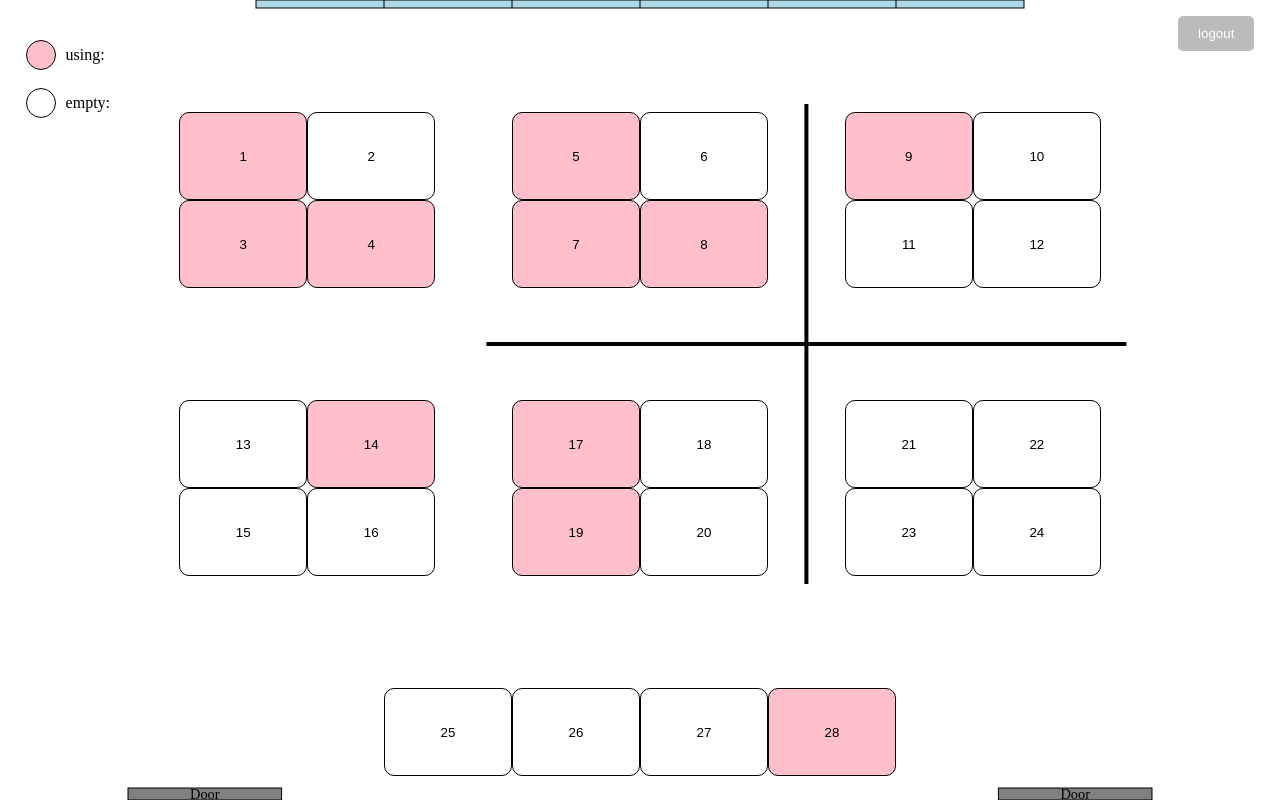
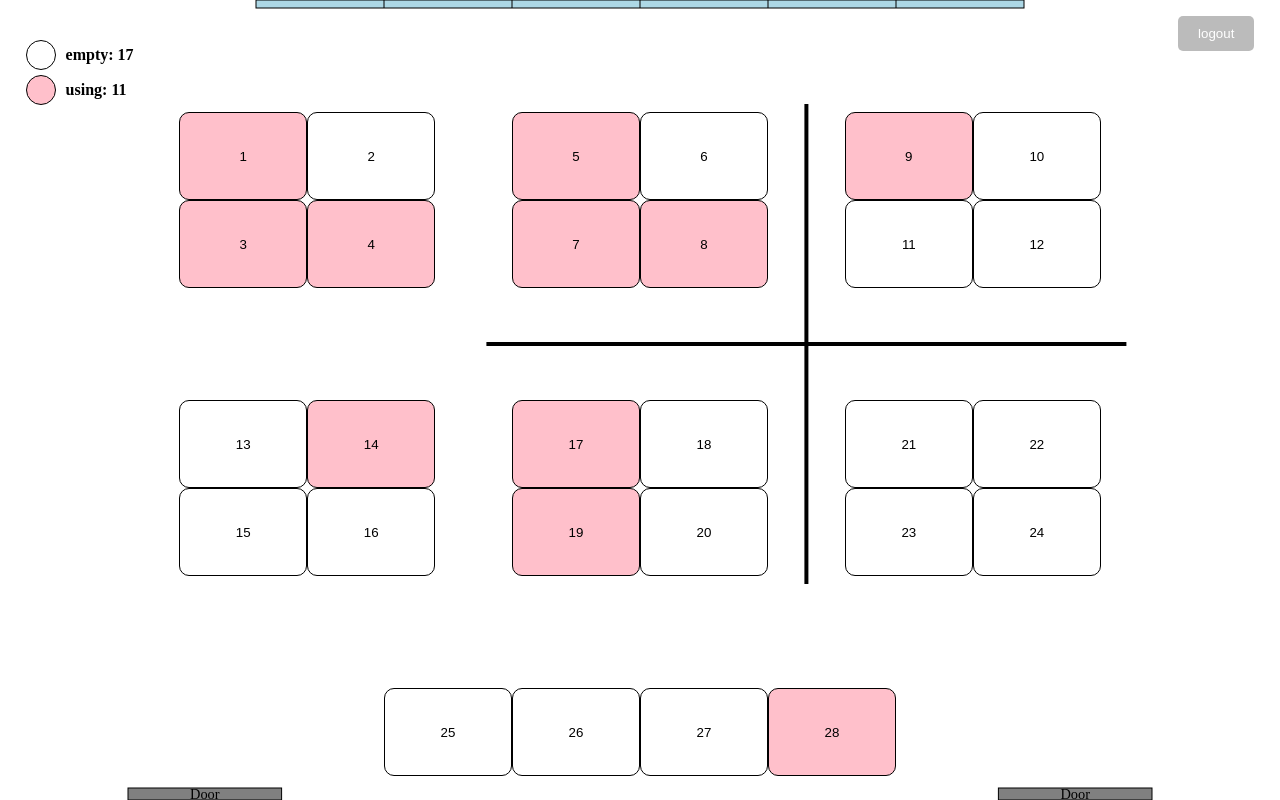
Before and after one commit to kjuni1914/Room302Project, a Django app: page /seat/ in a window 1280 px wide. Run offline with Django 4.2, Linux system fonts and the light colour scheme; a user stored in the database is signed in; data comes from the database, SQL or seed files in the repository.

Commit message:
bug fixed

```diff
--- a/PrisonBreak/usage/static/usage/seats.css
+++ b/PrisonBreak/usage/static/usage/seats.css
@@ -136,3 +136,11 @@ svg {
     border-radius: 50%;
     border: 1px solid #000;
 }
+
+#empty:hover {
+    filter: none;
+    z-index: auto;
+    transform: none;
+    font-size: inherit;
+    cursor: initial;
+}
--- a/PrisonBreak/usage/templates/usage/seats.html
+++ b/PrisonBreak/usage/templates/usage/seats.html
@@ -11,14 +11,13 @@
         <button id="logout" onclick="logout()">logout</button>
 
         <div id="status">
-            <div style="display: flex; flex-direction: row; align-items: center">
-                <button class="circle" id="used" style="margin-right: 10px" onclick="openColorModal('used')"></button>
-                using:
+            <div style="display: flex; flex-direction: row; align-items: center; margin-bottom: 5px">
+                <button class="circle" id="empty" style="margin-right: 10px; margin-bottom: 0px" disabled></button>
+                <h4 id="emptyInfo" style="margin-right: 10px; margin-bottom: 0px; margin-top: 0px"></h4>
             </div>
-            <br />
-            <div style="display: flex; flex-direction: row; align-items: center">
-                <button class="circle" id="empty" style="margin-right: 10px" onclick="openColorModal('empty')"></button>
-                empty:
+            <div style="display: flex; flex-direction: row; align-items: center; margin-bottom: 5px">
+                <button class="circle" id="used" style="margin-right: 10px; margin-bottom: 0px" onclick="openColorModal('used')"></button>
+                <h4 id="usedInfo" style="margin-right: 10px; margin-bottom: 0px; margin-top: 0px"></h4>
             </div>
             <div id="colorModal" class="modal">
                 <div class="modal-content">
@@ -109,7 +108,12 @@
 
             let userSeat = null;
 
+            let emptySeat = 0;
+            let usedSeat = 0;
+
             function fetchSeatInfo() {
+                emptySeat = 0;
+                usedSeat = 0;
                 fetch("/get_seat_info/")
                     .then((response) => response.json())
                     .then((data) => {
@@ -123,11 +127,28 @@
                                     if (seat.seat_number === userSeat) {
                                         seatButton.classList.add("current-user");
                                     }
+                                    if (seat.is_used) {
+                                        usedSeat++;
+                                    } else {
+                                        emptySeat++;
+                                    }
                                     seatButton.dataset.user = seat.user;
                                 }
                             });
+                            console.log(usedSeat);
+                            console.log(emptySeat);
+                            emptyInfo();
+                            usedInfo();
                         }
                     });
+            }
+
+            function emptyInfo() {
+                document.querySelector("#emptyInfo").innerHTML = `empty: ${emptySeat}`;
+            }
+
+            function usedInfo() {
+                document.querySelector("#usedInfo").innerHTML = `using: ${usedSeat}`;
             }
 
             function logout() {
```
